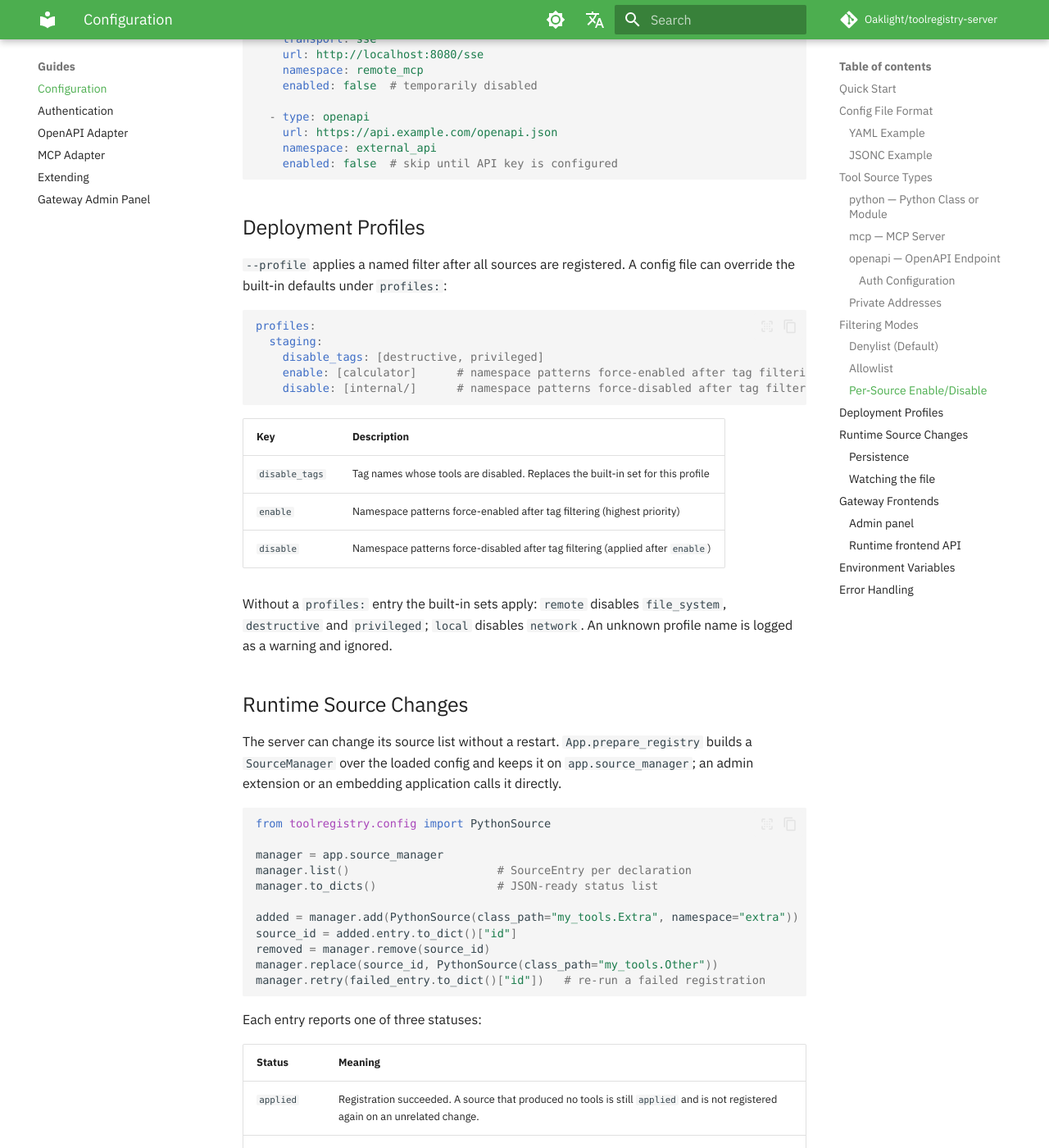
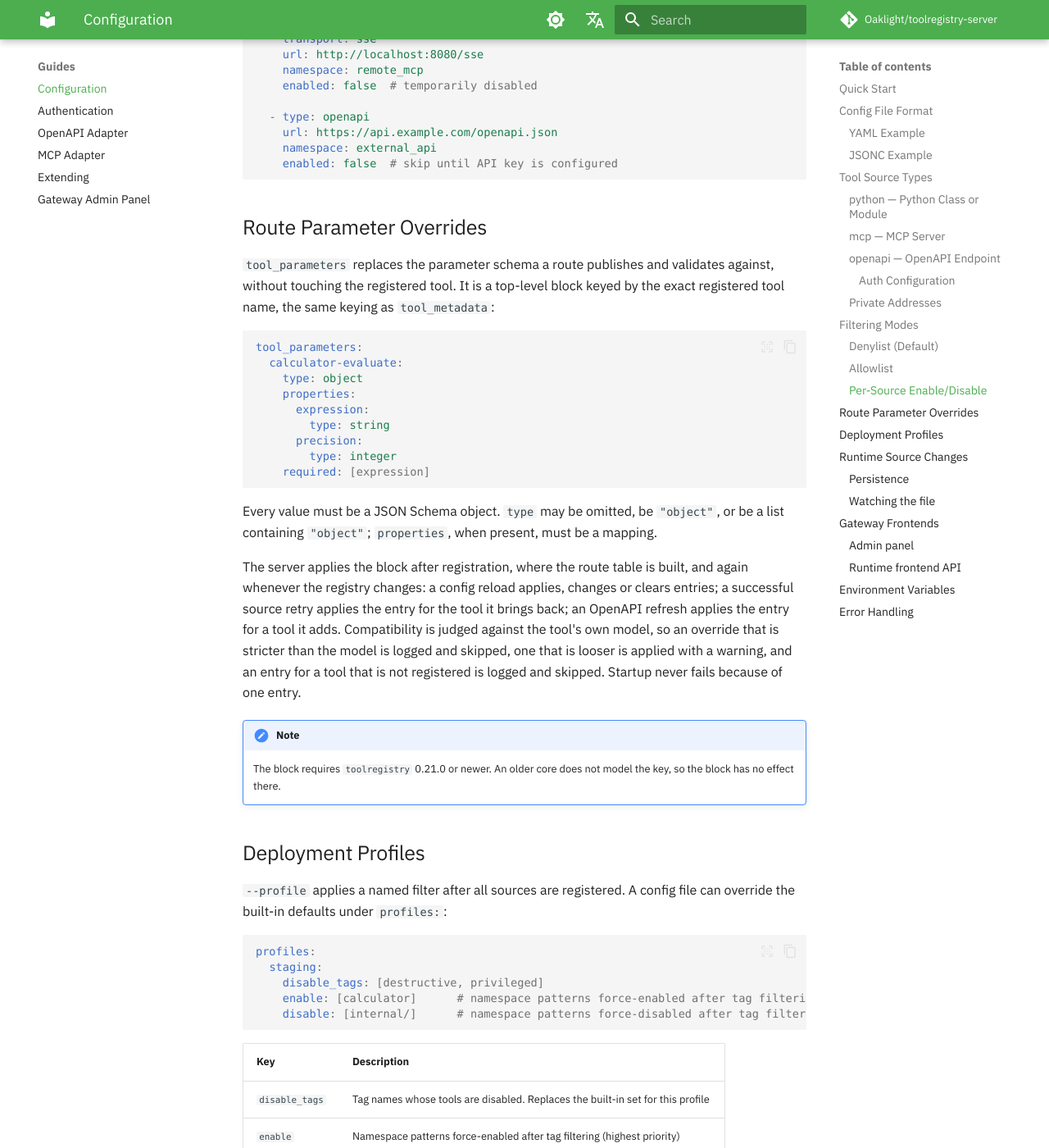
Before and after one commit to Oaklight/toolregistry-server, an MkDocs documentation site: the page built from docs/guides/configuration.md, in a window 1280 px wide and 1400 px high, scrolled down 5979 px. Shown: the whole window at 82% size. Built offline with MkDocs 1.6.1 and Material for MkDocs 9.7.7, drawn with Linux system fonts in a browser that asks for light colours; some web fonts are replaced; comment, search, counter and statistics services are not loaded.

Commit message:
docs(config): route parameter overrides and the panel fixes (#165, #205, #209)

````diff
--- a/docs/guides/configuration.md
+++ b/docs/guides/configuration.md
@@ -218,6 +218,42 @@ tools:
     namespace: external_api
     enabled: false  # skip until API key is configured
 ```
+
+## Route Parameter Overrides
+
+`tool_parameters` replaces the parameter schema a route publishes and
+validates against, without touching the registered tool. It is a top-level
+block keyed by the exact registered tool name, the same keying as
+`tool_metadata`:
+
+```yaml
+tool_parameters:
+  calculator-evaluate:
+    type: object
+    properties:
+      expression:
+        type: string
+      precision:
+        type: integer
+    required: [expression]
+```
+
+Every value must be a JSON Schema object. `type` may be omitted, be `"object"`,
+or be a list containing `"object"`; `properties`, when present, must be a
+mapping.
+
+The server applies the block after registration, where the route table is
+built, and again whenever the registry changes: a config reload applies,
+changes or clears entries; a successful source retry applies the entry for the
+tool it brings back; an OpenAPI refresh applies the entry for a tool it adds.
+Compatibility is judged against the tool's own model, so an override that is
+stricter than the model is logged and skipped, one that is looser is applied
+with a warning, and an entry for a tool that is not registered is logged and
+skipped. Startup never fails because of one entry.
+
+!!! note
+    The block requires `toolregistry` 0.21.0 or newer. An older core does not
+    model the key, so the block has no effect there.
 
 ## Deployment Profiles
 
````
Also changed, not shown: docs/changelog.md (+5 -0 lines).
